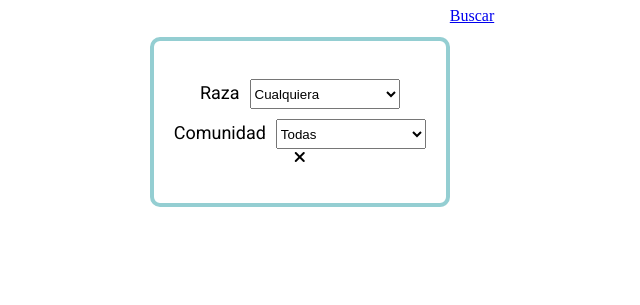
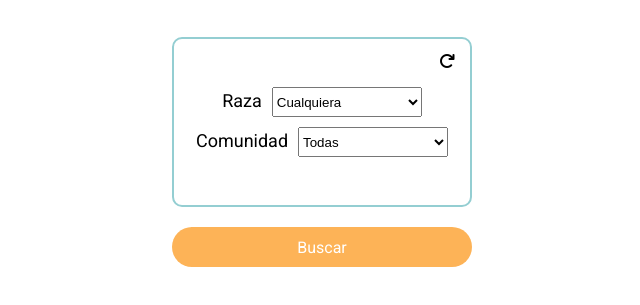
Before and after one commit to Martcacio/waggin, a React app: page / in a window 1280 px wide. Shown: the part 93-398 px from the top of the page, without its empty margins (318-958 px from the left). Built offline with nearby package versions, Linux system fonts and the light colour scheme; a web font is replaced by a local one.

Commit message:
updated design landing

```diff
--- a/src/components/App.js
+++ b/src/components/App.js
@@ -51,7 +51,7 @@ const App = () => {
             community={community}
           />
           <Link className="link__search" to="/dog/">
-            <li className=""> Buscar </li>
+            <p className="link__search--button"> Buscar </p>
           </Link>
         </section>
       </>
--- a/src/components/DogList.js
+++ b/src/components/DogList.js
@@ -39,7 +39,7 @@ const DogList = (props) => {
         )}
         {index < props.dogs.length ? (
           <button className="buttons__sig" onClick={handleClickSig}>
-            <img className="buttons__arrow" src={left} alt="go right" />
+            <img className="buttons__arrow" src={left} alt="go ight" />
           </button>
         ) : (
           <button className="buttons__sig--empty">
--- a/src/components/Filter.js
+++ b/src/components/Filter.js
@@ -23,7 +23,9 @@ const Filter = (props) => {
         community={props.community}
         handleReset={props.handleReset}
       />
-      <span onClick={handleReset} className="reset icon fas fa-times"></span>
+      <span onClick={handleReset} className="reset">
+        <i class="fa fa-repeat" aria-hidden="true"></i>
+      </span>
     </div>
   );
 };
--- a/src/stylesheets/App.scss
+++ b/src/stylesheets/App.scss
@@ -12,5 +12,25 @@
 
 .main__filters {
     display: flex;
+    flex-direction: column;
     justify-content: center;
+    align-items: center;
 }
+
+.link {
+    &__search {
+        text-decoration: none;
+        color: white;
+        font-family: $roboto;
+        &--button {
+            margin-top: 20px;
+            display: flex;
+            justify-content: center;
+            align-items: center;
+            width: 300px;
+            height: 40px;
+            background-color: $brandColor-1;
+            border-radius: 25px;
+        }
+    }
+}
--- a/src/stylesheets/filters/Filter.scss
+++ b/src/stylesheets/filters/Filter.scss
@@ -3,7 +3,7 @@
 .filter-container {
     height: 170px;
     width: 300px;
-    border: 4px solid $brandColor-3;
+    border: 2px solid $brandColor-3;
     border-radius: 10px;
     margin-top: 30px;
     display: flex;
@@ -12,3 +12,8 @@
     align-items: center;
     /*  background-color: $brandColor-4; */
 }
+
+.reset {
+    position: absolute;
+    transform: translate(125px, -60px);
+}
```
